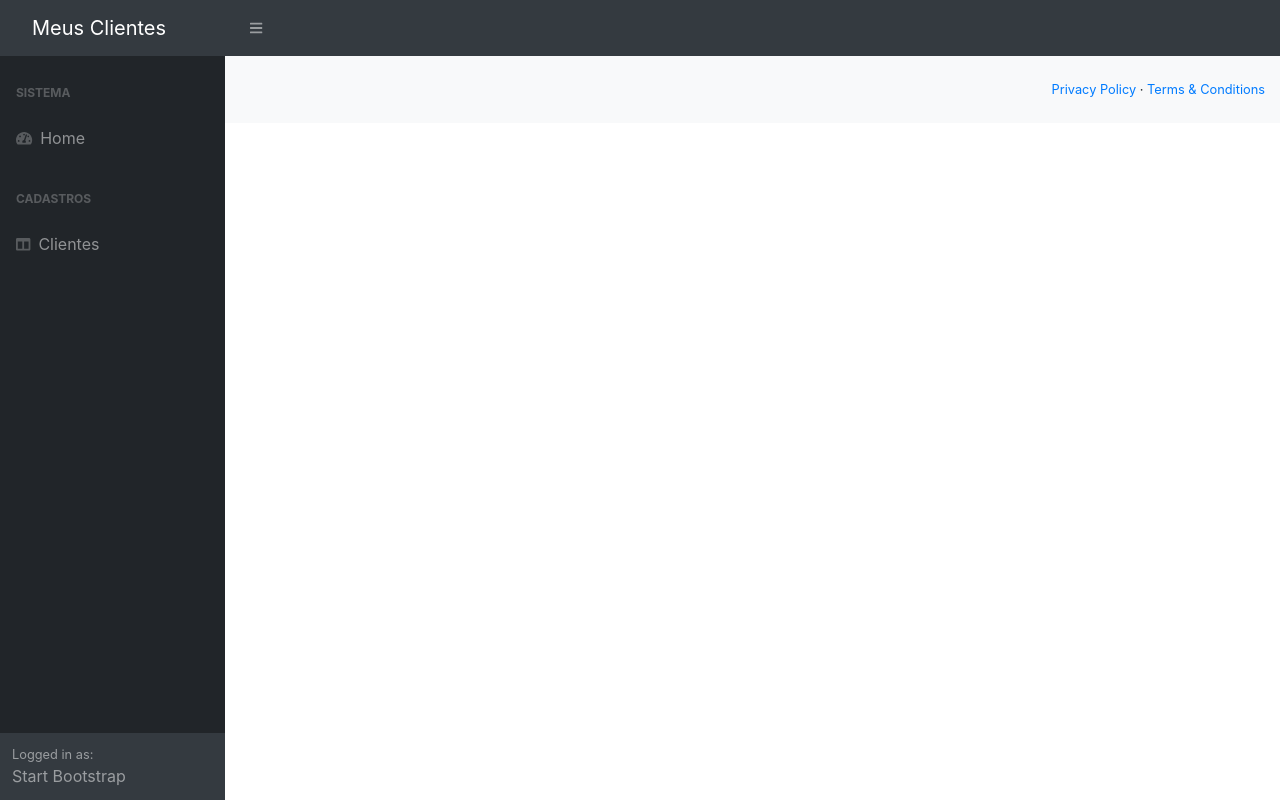
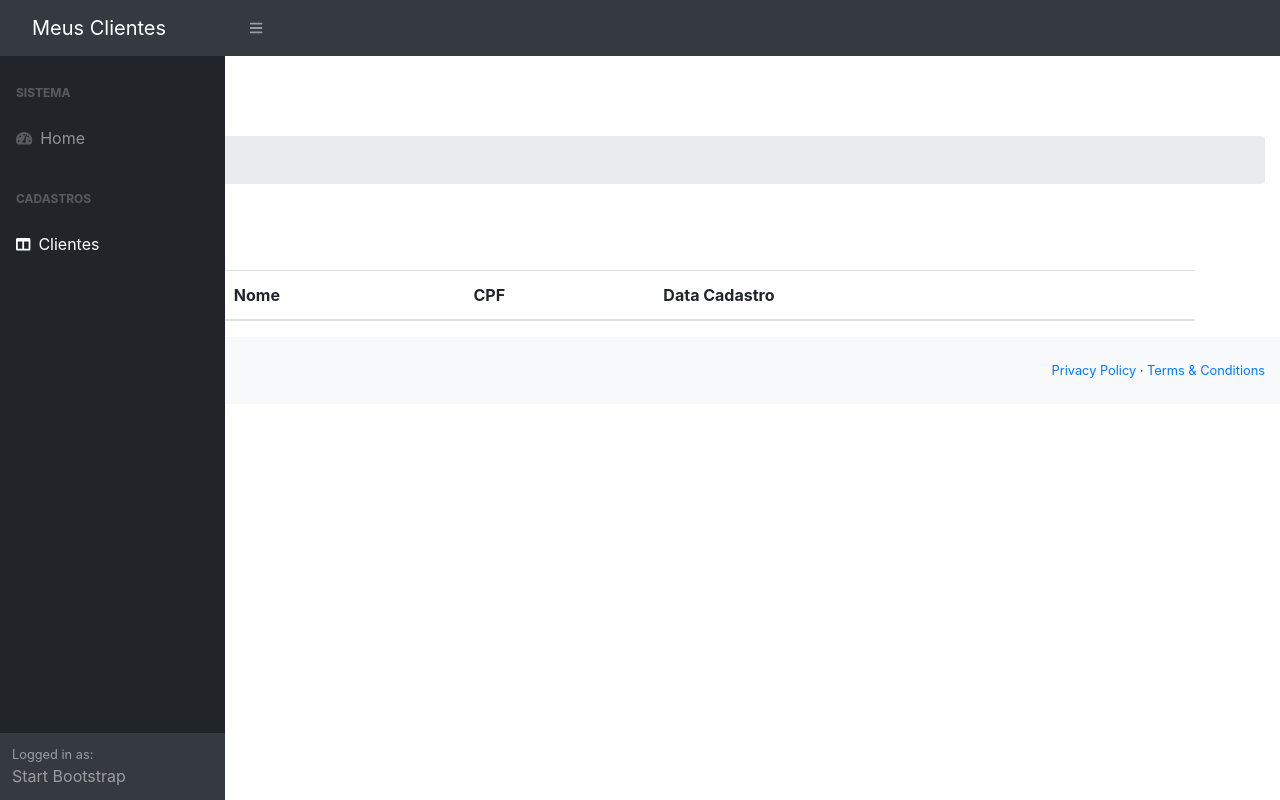
Before and after one commit to alexandredodge/udemy_douglas_frontend, an Angular app: page /clientes-lista in a window 1280 px wide. Before the commit this address led to /. Built offline with nearby package versions, Linux system fonts and the light colour scheme.

Commit message:
alteracoes

```diff
--- /dev/null
+++ b/src/app/clientes.service.ts
@@ -0,0 +1,21 @@
+import { Injectable } from '@angular/core';
+import { HttpClient } from '@angular/common/http'
+import { Cliente } from './clientes/cliente';
+import { Observable } from 'rxjs';
+
+@Injectable({
+  providedIn: 'root'
+})
+export class ClientesService {
+
+  constructor( private http : HttpClient ) { }
+
+  salvar(cliente : Cliente) : Observable<Cliente> {
+      return this.http.post<Cliente>('http://localhost:8080/api/clientes', cliente);
+  }
+
+  getClientes(): Observable<Cliente[]>{
+    return null;
+  }
+
+}
--- a/src/app/clientes/clientes-form/clientes-form.component.html
+++ b/src/app/clientes/clientes-form/clientes-form.component.html
@@ -1,10 +1,20 @@
 <h1 class="mt-4">Clientes</h1>
 <ol class="breadcrumb mb-4">
-    <li class="breadcrumb-item active">Cadastroo</li>
+    <li class="breadcrumb-item active">Cadastro</li>
 </ol>
 <div class="container">
     <form #clienteForm="ngForm" (ngSubmit)="onSubmit()">
         <div class="row">
+            <div class="col-md-12">
+                <div class="alert alert-success" role="alert" *ngIf="success == true">
+                    Cliente salvo/atualizado com sucesso!
+                </div>
+                <div class="alert alert-danger" role="alert" *ngFor="let erro of errors">
+                    {{ erro }}
+                </div>
+            </div>
+        </div>
+        <div class="row" *ngIf="cliente.id">
             <div class="col-md-6">
                 <div class="form-grou">
                     <label>ID:</label>
--- a/src/app/clientes/clientes-form/clientes-form.component.ts
+++ b/src/app/clientes/clientes-form/clientes-form.component.ts
@@ -1,5 +1,6 @@
 import { Component, OnInit } from '@angular/core';
 import { Cliente } from '../cliente'
+import { ClientesService } from '../../clientes.service'
 
 @Component({
   selector: 'app-clientes-form',
@@ -9,8 +10,10 @@ import { Cliente } from '../cliente'
 export class ClientesFormComponent implements OnInit {
 
   cliente: Cliente;
+  success: boolean = false;
+  errors: String[];
 
-  constructor() {
+  constructor( private service : ClientesService) {
     this.cliente = new Cliente();
   }
 
@@ -18,6 +21,14 @@ export class ClientesFormComponent implements OnInit {
   }
 
   onSubmit(){
-    console.log(this.cliente);
+    this.service.salvar(this.cliente).subscribe( response =>{
+      this.success = true;
+      this.errors = null;
+      this.cliente = response;
+    }, errorResponse => {
+      this.success = false;
+      this.errors = errorResponse.error.errors;
+    }
+    )
   }
 }
--- /dev/null
+++ b/src/app/clientes/clientes-lista/clientes-lista.component.html
@@ -0,0 +1,32 @@
+<h1 class="mt-4">Clientes</h1>
+<ol class="breadcrumb mb-4">
+    <li class="breadcrumb-item active">Consulta</li>
+</ol>
+<div class="container">
+    <div class="row">
+        <div class="col-md-2">
+            <button class="btn btn-warning ">
+                <i class="fa fa-plus"></i>Novo
+            </button>
+        </div>
+    </div>
+    <br>
+    <div class="row">
+        <div class="col-md-12">
+            <table class="table table-condesed table-hover" >
+                <thead>
+                    <tr>
+                        <th>ID</th>
+                        <th>Nome</th>
+                        <th>CPF</th>
+                        <th>Data Cadastro</th>
+                        <th></th>
+                    </tr>
+                </thead>
+                <tbody>
+
+                </tbody>
+            </table>
+        </div>
+    </div>
+</div>
--- /dev/null
+++ b/src/app/clientes/clientes-lista/clientes-lista.component.ts
@@ -0,0 +1,20 @@
+import { Component, OnInit } from '@angular/core';
+import { Cliente } from '../cliente';
+import { ClientesService } from '../../clientes.service';
+
+@Component({
+  selector: 'app-clientes-lista',
+  templateUrl: './clientes-lista.component.html',
+  styleUrls: ['./clientes-lista.component.css']
+})
+export class ClientesListaComponent implements OnInit {
+
+
+  clientes : Cliente[] = [];
+
+  constructor(private service: ClientesService) { }
+
+  ngOnInit(): void {
+  }
+
+}
--- a/src/app/clientes/clientes-routing.module.ts
+++ b/src/app/clientes/clientes-routing.module.ts
@@ -1,9 +1,11 @@
 import { NgModule } from '@angular/core';
 import { Routes, RouterModule } from '@angular/router';
 import { ClientesFormComponent } from './clientes-form/clientes-form.component'
+import { ClientesListaComponent } from './clientes-lista/clientes-lista.component';
 
 const routes: Routes = [
-  { path: 'clientes-form', component: ClientesFormComponent }
+  { path: 'clientes-form', component: ClientesFormComponent },
+  { path: 'clientes-lista', component: ClientesListaComponent}
 ];
 
 @NgModule({
--- a/src/app/template/sidebar/sidebar.component.html
+++ b/src/app/template/sidebar/sidebar.component.html
@@ -7,7 +7,7 @@
                     <div class="sb-nav-link-icon"><i class="fas fa-tachometer-alt"></i>
                     </div>Home</a>
                 <div class="sb-sidenav-menu-heading">Cadastros</div>
-                <a class="nav-link collapsed" routerLink="/clientes-form" data-toggle="collapse" data-target="#collapseLayouts" aria-expanded="false" aria-controls="collapseLayouts"
+                <a class="nav-link collapsed" routerLink="/clientes-lista" data-toggle="collapse" data-target="#collapseLayouts" aria-expanded="false" aria-controls="collapseLayouts"
                     ><div class="sb-nav-link-icon"><i class="fas fa-columns"></i></div>
                     Clientes
                 </a>
```
Also changed, not shown: src/app/app.module.ts (+6 -1 lines), src/app/clientes/clientes.module.ts (+5 -2 lines), src/app/clientes/clientes-lista/clientes-lista.component.css (added).
